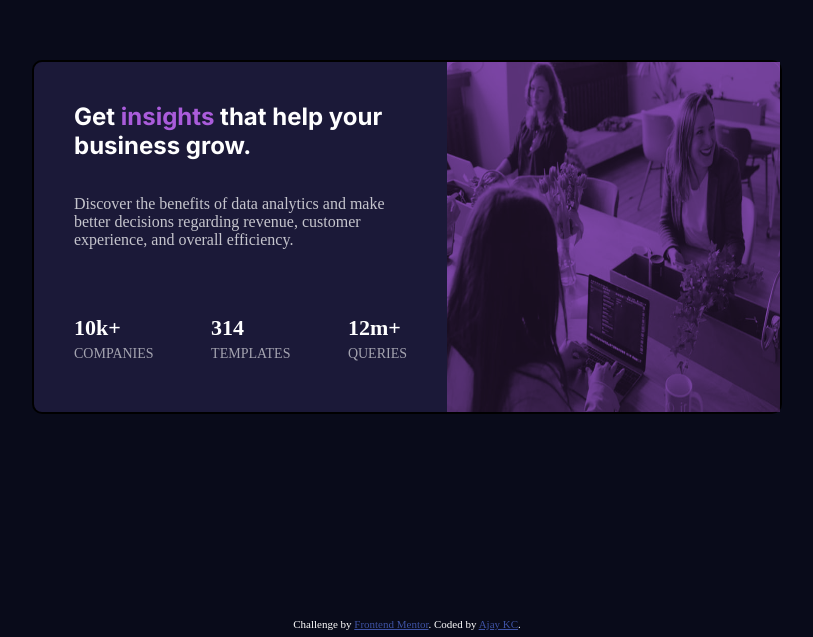
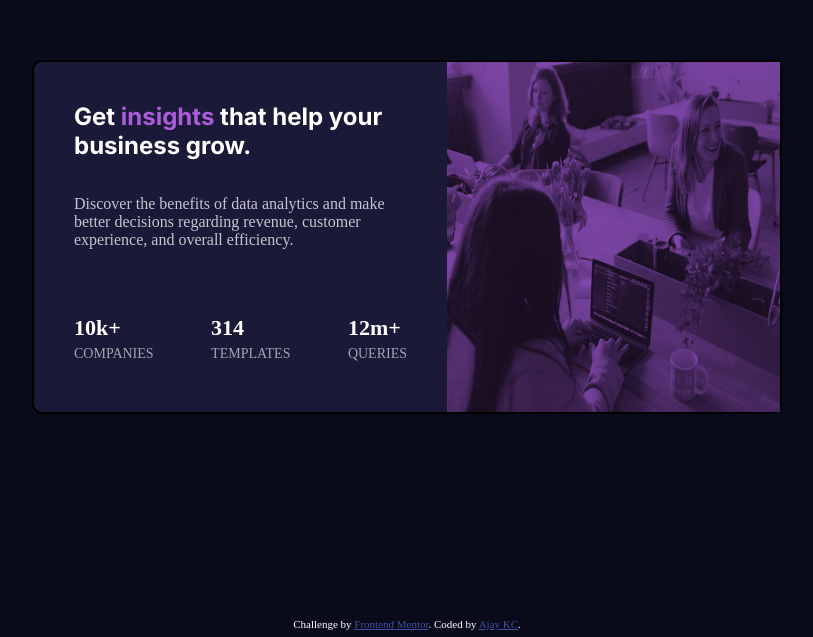
Before and after one commit to ajay117/stats-preview-card-component-main, a plain HTML site: page index.html in a window 1280 px wide. Shown: the part 163-800 px from the top of the page, without its empty margins (233-1046 px from the left). Drawn offline with Linux system fonts and the light colour scheme.

Commit message:
Add picture element

```diff
--- a/index.html
+++ b/index.html
@@ -18,7 +18,14 @@
   <body>
     <main class="container">
       <section class="img__container">
-        <img class="img" src="./images/image-header-mobile.jpg" alt="" />
+        <picture>
+          <source
+            media="(min-width:450px)"
+            srcset="./images/image-header-desktop.jpg"
+          />
+
+          <img class="img" src="./images/image-header-mobile.jpg" alt="Image" />
+        </picture>
       </section>
 
       <section class="info">
```
